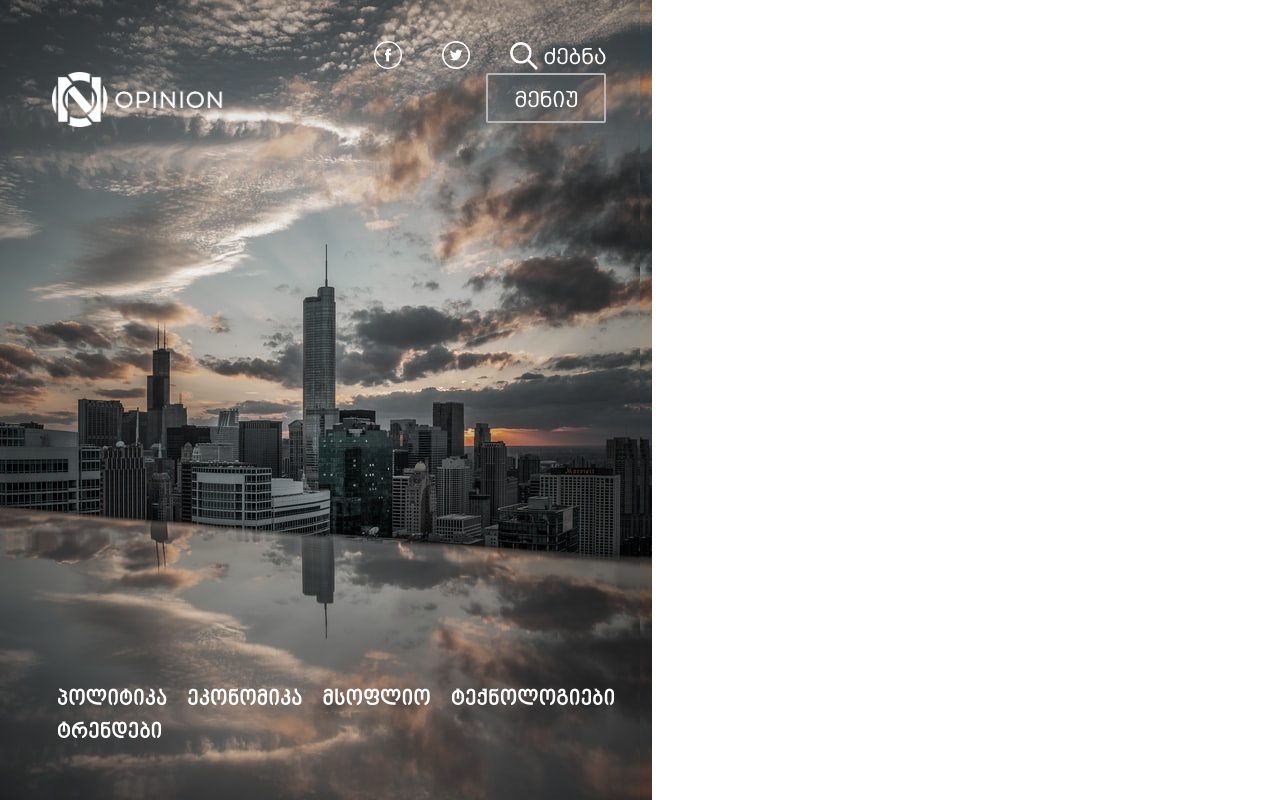
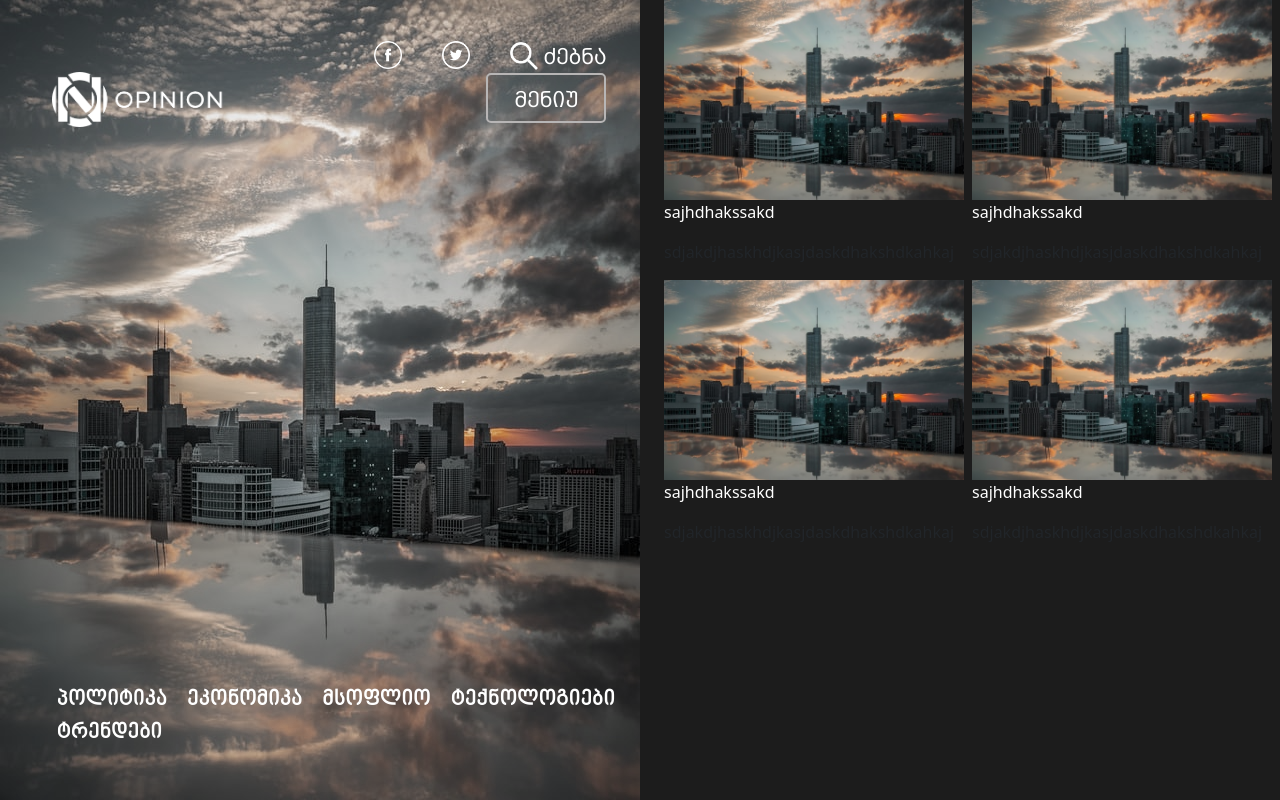
Before and after one commit to mchedlish/opinionFront, a React (Create React App) app: page / in a window 1280 px wide. Shown: the top 800 px of the page. Built offline with nearby package versions, Linux system fonts and the light colour scheme.

Commit message:
Some CSS

```diff
--- a/src/components/MainStory.css
+++ b/src/components/MainStory.css
@@ -5,6 +5,12 @@
     background-size: cover;
     filter:grayscale(0.5);
     position: fixed;
+    width: 50vw;
+    }
 
-
-   }
+    @media screen and (max-width: 992px) {
+        .mainstory {
+          position: relative;
+          width: 100%;
+        }
+      }
--- a/src/components/MenuBar.css
+++ b/src/components/MenuBar.css
@@ -80,7 +80,7 @@ transition: 0.5s;
   border-color:rgb(185, 180, 180);
   border-style: solid;
   border-width: 2px;
-  border-radius: 2px;
+  border-radius: 5px;
   text-align: center;
   line-height: 49px;
   position: relative;
--- a/src/components/Post.css
+++ b/src/components/Post.css
@@ -0,0 +1,8 @@
+.post {
+
+
+    width: 40%;
+}
+.category {
+    color:white
+}
--- a/src/components/Post.js
+++ b/src/components/Post.js
@@ -2,9 +2,21 @@ import React from 'react';
 import './Post.css'
 import SomeImage from '../assets/images/mainimage.jpg'
 const Post = () => {
+const styles = {
+    backgroundImage: "url("+SomeImage+")",
+    objectFit:'cover',
+    backgroundRepeat:"no-repeat",
+    width: '300px',
+    height:'200px',
+
+
+}
+
     return (
         <div className='post'>
-            <img src={SomeImage}></img>
+            <div className='image'>
+            <img src={SomeImage} style={styles}/>
+            </div>
             <p className='category'>sajhdhakssakd</p>
             <p className='headline'>sdjakdjhaskhdjkasjdaskdhakshdkahkaj</p>
             <p className='excerpt' ></p>
--- a/src/components/Search.css
+++ b/src/components/Search.css
@@ -26,6 +26,9 @@
         font-family: 'bpg_nino';
         width: 100%;
     }
+    .input:focus {
+        outline: none;
+    }
     .cross {
         display: inline-block;
         position: relative;
@@ -37,10 +40,12 @@
 .cross a {
     color: #1c1c1c;
     text-decoration: none;
+    width: 20%;
 }
 
     .form {
         display: inline-block;
+        width: 100%;
 
     }
     .line {
--- a/src/components/Stories.css
+++ b/src/components/Stories.css
@@ -1,4 +1,13 @@
 .stories {
  background-color: #1c1c1c;
+ position: relative;
+ margin-left: 50vw;
+ right: 0;
 
 }
+
+@media screen and (max-width: 992px) {
+    .stories {
+
+    }
+  }
--- a/src/components/Stories.js
+++ b/src/components/Stories.js
@@ -4,9 +4,16 @@ import Post from './Post'
 
 const Stories = (props) => {
     return (
-        <div className='col-lg-6 stories' >
-            <Post/>
-            <Post/>
+        <div className='col-lg-6 stories row'>
+        <div className='col-lg-6'>
+        <Post/>
+        <Post/>
+        </div>
+        <div className='col-lg-6'>
+        <Post/>
+        <Post/>
+            </div>
+
         </div>
     );
 };
```
Also changed, not shown: src/index.css (line endings or trailing spaces), 1 other file (tests, documents, lock files or other folders).
